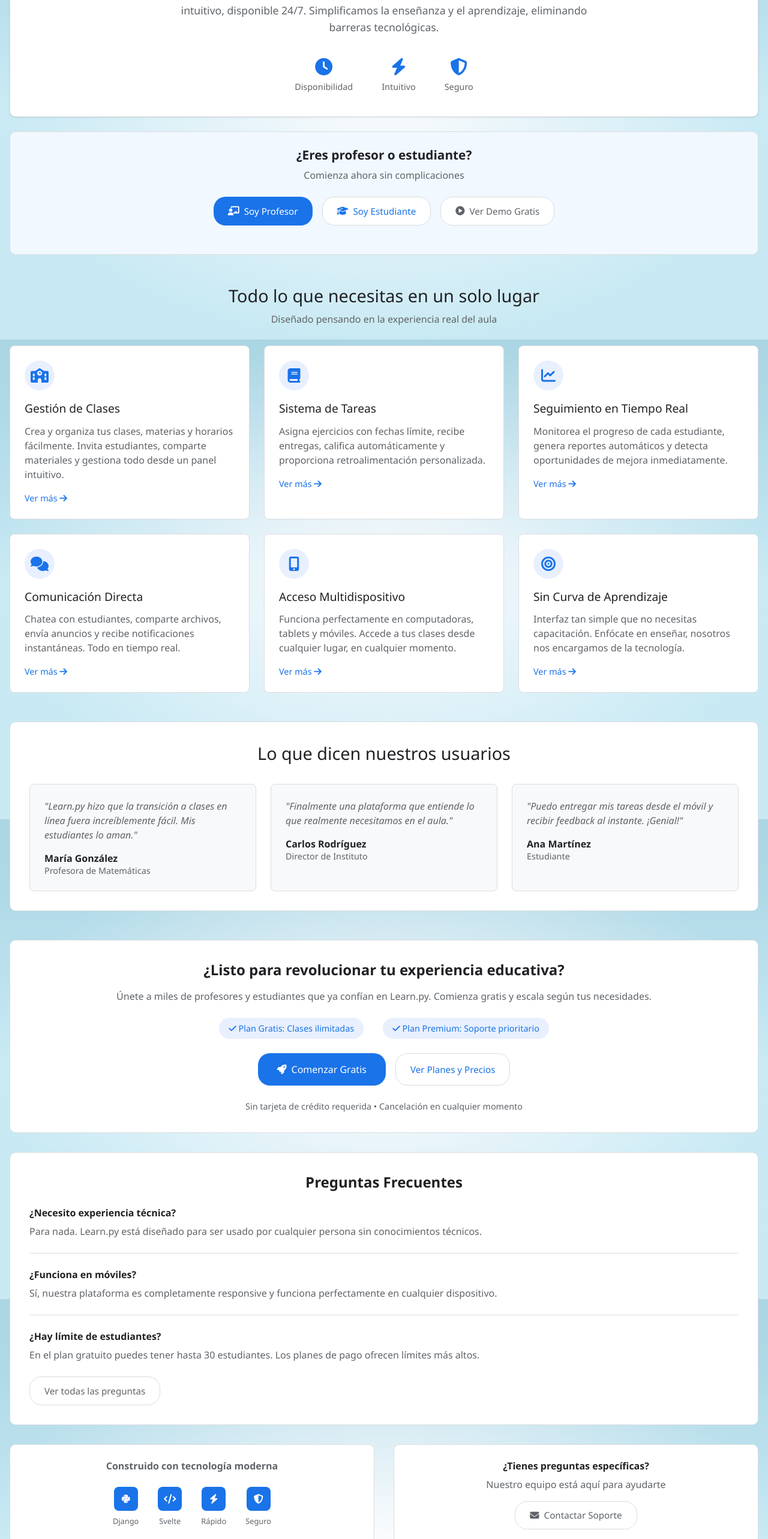
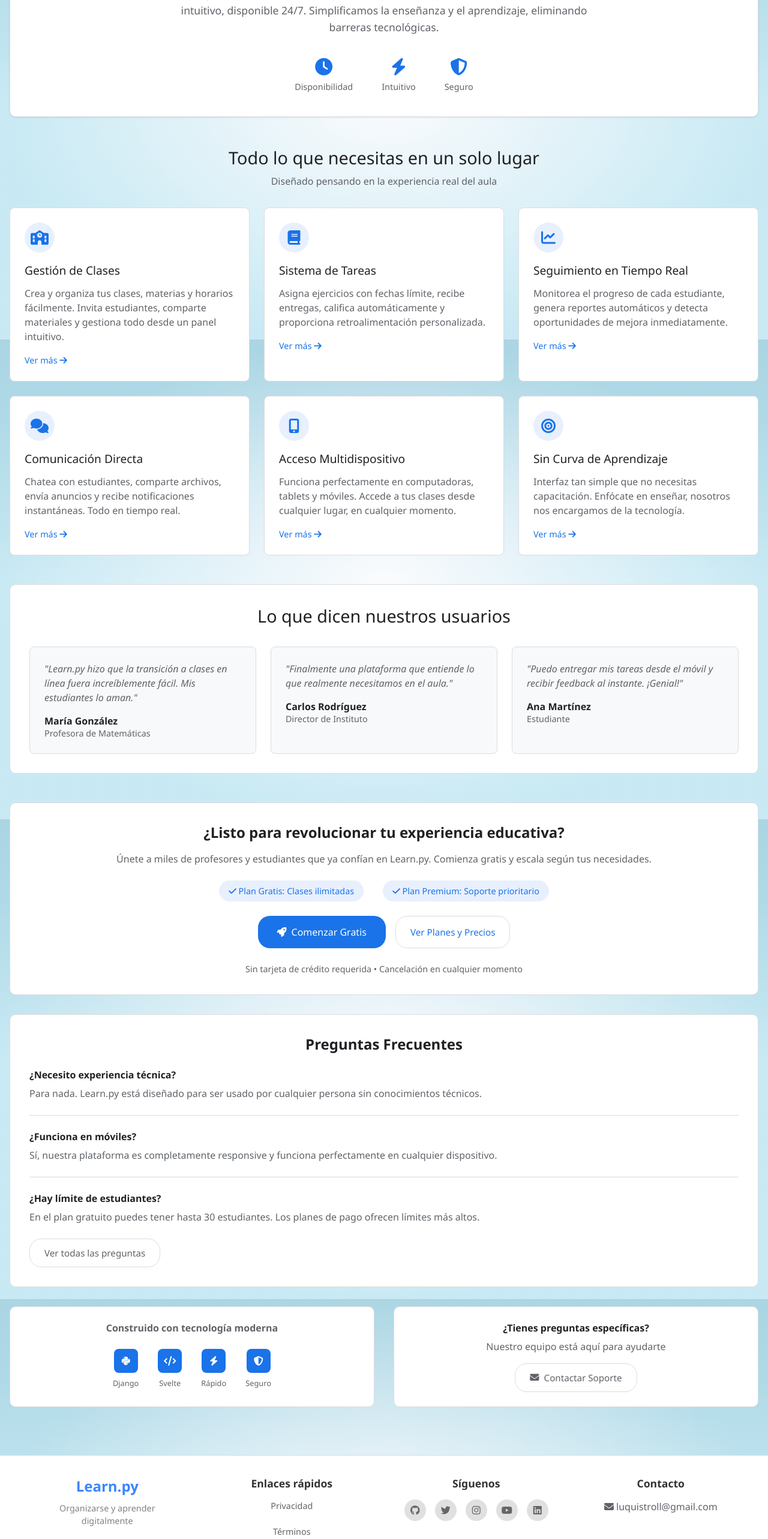
Before and after one commit to Luquistroll209/Learn.py, a SvelteKit app in the folder Frontend/: page / in a window 1280 px wide. Shown: the part 234-2800 px from the top of the page at 60% size. Built offline with nearby package versions, Linux system fonts and the light colour scheme.

Commit message:
arreglos del footer y redirecciones

```diff
--- a/Frontend/src/routes/+layout.svelte
+++ b/Frontend/src/routes/+layout.svelte
@@ -1,5 +1,6 @@
 <script>
     import Header from "./navbar.svelte";
+    import Footer from "./footer.svelte";
     import "../app.css";
     import "$lib/style/footer.css";
 
@@ -17,84 +18,6 @@
         rel="stylesheet"
         href="https://cdnjs.cloudflare.com/ajax/libs/font-awesome/6.4.0/css/all.min.css"
     />
-    <footer class="page-footer">
-        <div class="footer-content">
-            <div class="footer-section">
-                <h3 class="footer-title">Learn.py</h3>
-                <p class="footer-tagline">
-                    Organizarse y aprender digitalmente
-                </p>
-            </div>
 
-            <div class="footer-section">
-                <h4 class="footer-subtitle">Enlaces rápidos</h4>
-                <div class="footer-links">
-                    <a href="/privacidad">Privacidad</a>
-                    <a href="/tos">Términos</a>
-                    <a href="/soporte">Soporte</a>
-                </div>
-            </div>
-
-            <div class="footer-section">
-                <h4 class="footer-subtitle">Síguenos</h4>
-                <div class="social-links">
-                    <a
-                        href="https://github.com/Luquistroll209/Learn.py"
-                        target="_blank"
-                        rel="noopener"
-                        aria-label="GitHub"
-                    >
-                        <i class="fab fa-github"></i>
-                    </a>
-                    <a
-                        href="https://twitter.com"
-                        target="_blank"
-                        rel="noopener"
-                        aria-label="Twitter"
-                    >
-                        <i class="fab fa-twitter"></i>
-                    </a>
-                    <a
-                        href="https://instagram.com"
-                        target="_blank"
-                        rel="noopener"
-                        aria-label="Instagram"
-                    >
-                        <i class="fab fa-instagram"></i>
-                    </a>
-                    <a
-                        href="https://youtube.com"
-                        target="_blank"
-                        rel="noopener"
-                        aria-label="YouTube"
-                    >
-                        <i class="fab fa-youtube"></i>
-                    </a>
-                    <a
-                        href="https://linkedin.com"
-                        target="_blank"
-                        rel="noopener"
-                        aria-label="LinkedIn"
-                    >
-                        <i class="fab fa-linkedin"></i>
-                    </a>
-                </div>
-            </div>
-
-            <div class="footer-section">
-                <h4 class="footer-subtitle">Contacto</h4>
-                <p class="contact-info">
-                    <i class="fas fa-envelope"></i> luquistroll@gmail.com<br />
-                </p>
-            </div>
-        </div>
-
-        <div class="footer-bottom">
-            <p>© 2026 Learn.py - Todos los derechos reservados</p>
-            <p>Logo hecho por YoshiAlbert</p>
-            <p class="footer-copyright">
-                Hecho con <i class="fas fa-heart"></i> para la comunidad
-            </p>
-        </div>
-    </footer>
+    <Footer />
 </div>
--- a/Frontend/src/routes/+page.svelte
+++ b/Frontend/src/routes/+page.svelte
@@ -10,7 +10,6 @@
 </svelte:head>
 
 <section class="welcome-container">
-    <!-- Hero Section Mejorada -->
     <div class="hero-section">
         <h1 class="welcome-title">
             Transforma la Educación con
@@ -41,27 +40,6 @@
         </div>
     </div>
 
-    <!-- Llamada a la acción inmediata -->
-    <div class="quick-cta">
-        <h3>¿Eres profesor o estudiante?</h3>
-        <p>Comienza ahora sin complicaciones</p>
-        <div class="cta-buttons">
-            <a href="/auth?type=register&role=teacher" class="btn btn-primary">
-                <i class="fas fa-chalkboard-teacher"></i> Soy Profesor
-            </a>
-            <a
-                href="/auth?type=register&role=student"
-                class="btn btn-secondary"
-            >
-                <i class="fas fa-graduation-cap"></i> Soy Estudiante
-            </a>
-            <a href="/demo" class="btn btn-outline">
-                <i class="fas fa-play-circle"></i> Ver Demo Gratis
-            </a>
-        </div>
-    </div>
-
-    <!-- Características Principales Mejoradas -->
     <div class="section-header">
         <h2>Todo lo que necesitas en un solo lugar</h2>
         <p>Diseñado pensando en la experiencia real del aula</p>
@@ -142,7 +120,6 @@
         </div>
     </div>
 
-    <!-- Testimonios -->
     <div class="testimonials-section">
         <h2>Lo que dicen nuestros usuarios</h2>
         <div class="testimonials">
@@ -179,7 +156,6 @@
         </div>
     </div>
 
-    <!-- CTA Principal -->
     <div class="cta-section cta-premium">
         <h3 class="cta-title">
             ¿Listo para revolucionar tu experiencia educativa?
@@ -199,7 +175,7 @@
         </div>
 
         <div class="cta-buttons">
-            <a href="/auth?type=register" class="btn btn-primary btn-large">
+            <a href="/auth/register" class="btn btn-primary btn-large">
                 <i class="fas fa-rocket"></i> Comenzar Gratis
             </a>
             <a href="/planes" class="btn btn-secondary">
@@ -211,7 +187,6 @@
         </p>
     </div>
 
-    <!-- Preguntas Frecuentes Rápidas -->
     <div class="faq-preview">
         <h3>Preguntas Frecuentes</h3>
         <div class="faq-items">
@@ -240,7 +215,6 @@
         <a href="/faq" class="btn btn-outline">Ver todas las preguntas</a>
     </div>
 
-    <!-- Tecnología + Contacto -->
     <div class="tech-contact-section">
         <div class="tech-stack">
             <h4 class="tech-title">Construido con tecnología moderna</h4>
@@ -267,7 +241,7 @@
         <div class="contact-promo">
             <h4>¿Tienes preguntas específicas?</h4>
             <p>Nuestro equipo está aquí para ayudarte</p>
-            <a href="/contact" class="btn btn-outline"
+            <a href="/soporte" class="btn btn-outline"
                 ><i class="fas fa-envelope"></i> Contactar Soporte</a
             >
         </div>
--- /dev/null
+++ b/Frontend/src/routes/footer.svelte
@@ -0,0 +1,78 @@
+<footer class="page-footer">
+    <div class="footer-content">
+        <div class="footer-section">
+            <h3 class="footer-title">Learn.py</h3>
+            <p class="footer-tagline">Organizarse y aprender digitalmente</p>
+        </div>
+
+        <div class="footer-section">
+            <h4 class="footer-subtitle">Enlaces rápidos</h4>
+            <div class="footer-links">
+                <a href="/privacidad">Privacidad</a>
+                <a href="/tos">Términos</a>
+                <a href="/soporte">Soporte</a>
+            </div>
+        </div>
+
+        <div class="footer-section">
+            <h4 class="footer-subtitle">Síguenos</h4>
+            <div class="social-links">
+                <a
+                    href="https://github.com/Luquistroll209/Learn.py"
+                    target="_blank"
+                    rel="noopener"
+                    aria-label="GitHub"
+                >
+                    <i class="fab fa-github"></i>
+                </a>
+                <a
+                    href="https://twitter.com"
+                    target="_blank"
+                    rel="noopener"
+                    aria-label="Twitter"
+                >
+                    <i class="fab fa-twitter"></i>
+                </a>
+                <a
+                    href="https://instagram.com"
+                    target="_blank"
+                    rel="noopener"
+                    aria-label="Instagram"
+                >
+                    <i class="fab fa-instagram"></i>
+                </a>
+                <a
+                    href="https://youtube.com"
+                    target="_blank"
+                    rel="noopener"
+                    aria-label="YouTube"
+                >
+                    <i class="fab fa-youtube"></i>
+                </a>
+                <a
+                    href="https://linkedin.com"
+                    target="_blank"
+                    rel="noopener"
+                    aria-label="LinkedIn"
+                >
+                    <i class="fab fa-linkedin"></i>
+                </a>
+            </div>
+        </div>
+
+        <div class="footer-section">
+            <h4 class="footer-subtitle">Contacto</h4>
+            <p class="contact-info">
+                <i class="fas fa-envelope"></i> luquistroll@gmail.com<br />
+            </p>
+        </div>
+    </div>
+
+    <div class="footer-bottom">
+        <p>© 2026 Learn.py - Todos los derechos reservados</p>
+        <p>Logo hecho por YoshiAlbert</p>
+        <p class="footer-copyright">
+            Hecho con <i class="fas fa-heart"></i> para la comunidad
+        </p>
+    </div>
+</footer>
```
